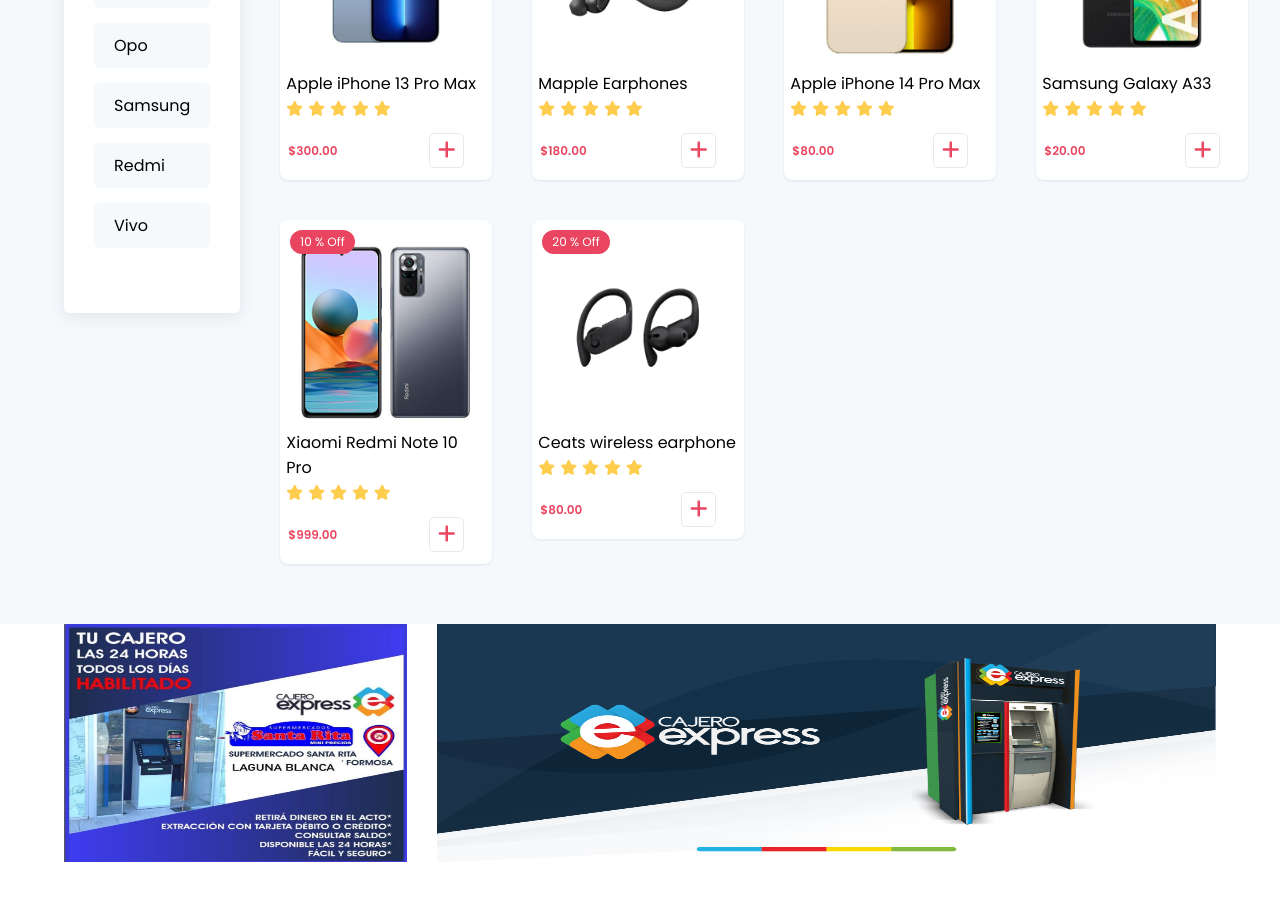
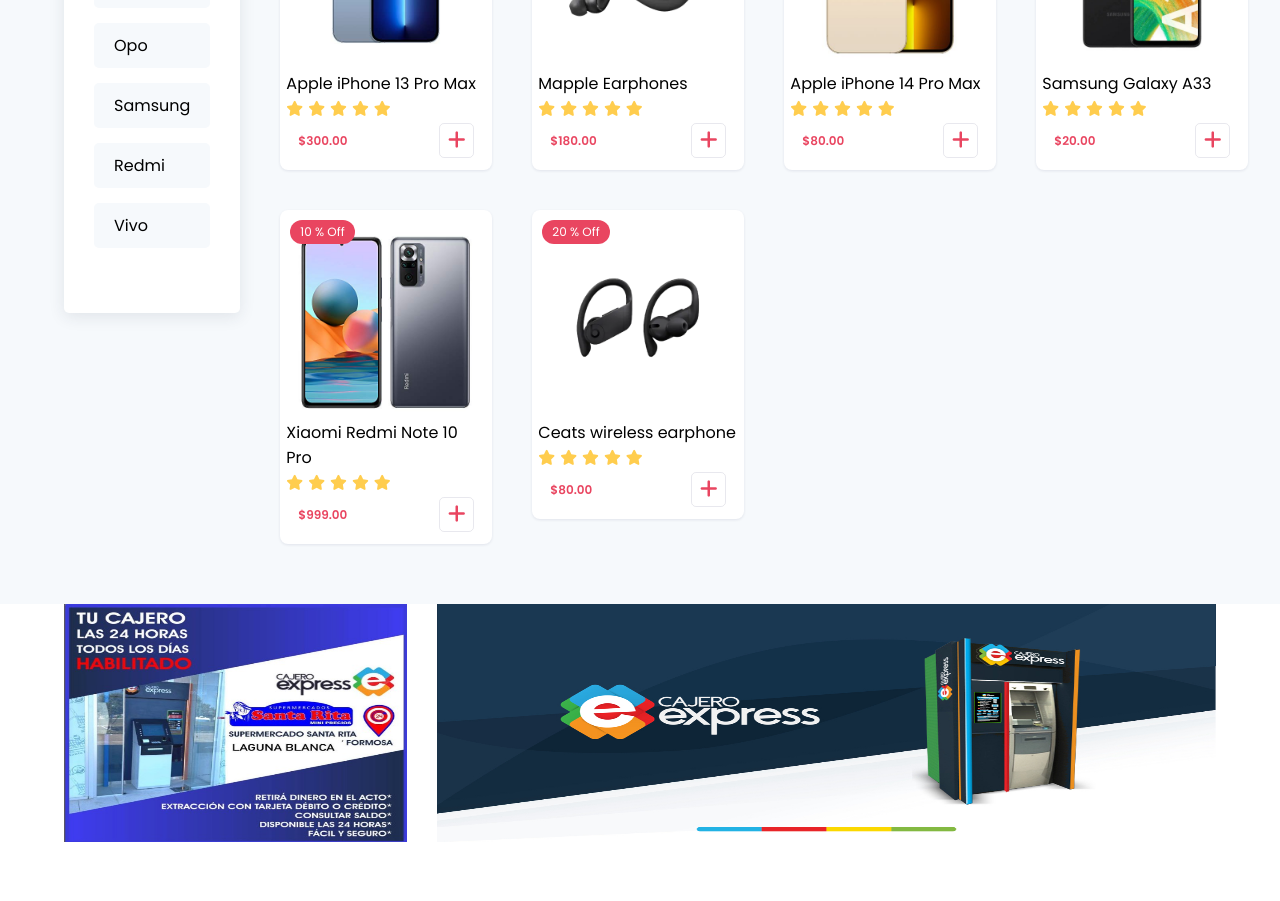
Before and after one commit to Alek30k/CsaRta, a React (Create React App) app: page / in a window 1280 px wide. Shown: the part 2180-3081 px from the top of the page. Built offline with nearby package versions, Linux system fonts and the light colour scheme.

Commit message:
last commit

```diff
--- a/src/App.css
+++ b/src/App.css
@@ -202,6 +202,7 @@
   width: 200px;
   display: flex;
   justify-content: space-between;
+  margin: auto;
   align-items: center;
   color: #e94560;
 }
@@ -333,7 +334,7 @@
 }
 .product .price .containerPriceShop {
   width: 180px;
-  margin-top: 10px;
+  margin: auto;
   padding: 2px;
   display: flex;
   align-items: center;
```
